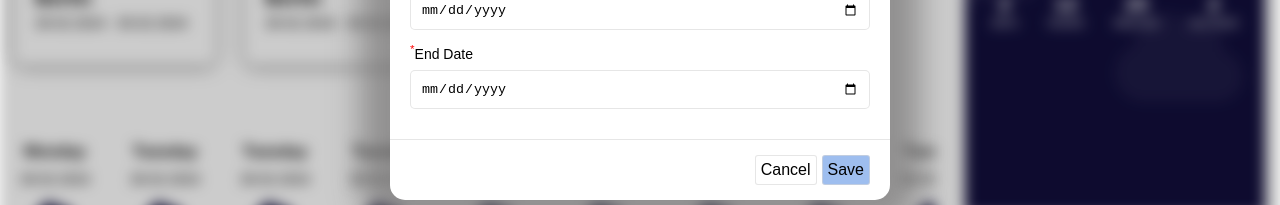
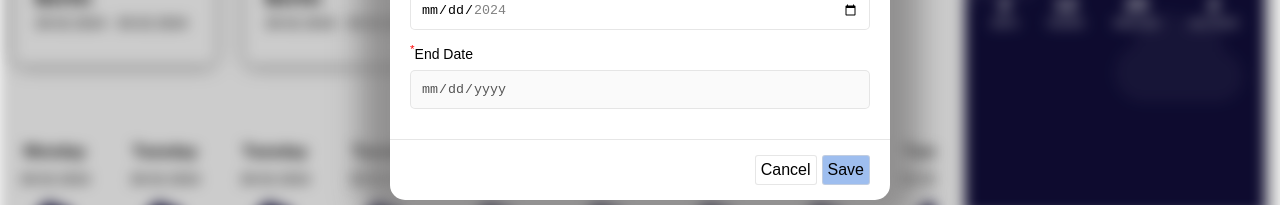
Before and after one commit to Xxandder/weather-app, a React (Vite) app in the folder weather-app/: page / in a window 1280 px wide. Both pictures are taken after a click on the element "Add trip". Shown: the part 415-620 px from the top of the page. Built offline with nearby package versions, Linux system fonts and the light colour scheme.

Commit message:
+ days limit for start date input and locked end date input if start date is null

```diff
--- a/weather-app/src/components/modal/modal.tsx
+++ b/weather-app/src/components/modal/modal.tsx
@@ -1,7 +1,9 @@
-import { useRef } from "react";
+import { useRef, useState } from "react";
 import styles from './styles.module.scss';
 import closeIcon from '~/assets/icons/close-icon.svg';
 import clsx from 'clsx'
+import { convertDateToString } from "~/libs/helpers/helpers.js";
+import { DAYS_FOR_TRIP_RANGE } from "./libs/constants/constants";
 
 type Properties = {
     onClose: () => void;
@@ -10,6 +12,14 @@ type Properties = {
 
 const Modal: React.FC<Properties> = ({onClose, cities}) => {
     const modalRef = useRef<HTMLDialogElement>(null);
+
+    const [startDateValue, setStartDateValue] = useState(false);
+
+    const currentDate = convertDateToString(new Date);
+
+    const futureDate = new Date();
+    futureDate.setDate(futureDate.getDate() + DAYS_FOR_TRIP_RANGE);
+    const maxDate = convertDateToString(futureDate);
 
     return (
     <dialog ref={modalRef}>
@@ -36,11 +46,12 @@ const Modal: React.FC<Properties> = ({onClose, cities}) => {
                     </label>
                     <label className={styles['modal__input']}>
                         <p><sup>*</sup>Start Date</p>
-                        <input type="date" />
+                        <input type="date"  min={currentDate} max={maxDate}
+                            onChange={()=>setStartDateValue(true)}/>
                     </label>
                     <label className={styles['modal__input']}>
                         <p><sup>*</sup>End Date</p>
-                        <input type="date" />
+                        <input type="date" disabled={!Boolean(startDateValue)}/>
                     </label>
 
                 </form>
@@ -49,7 +60,7 @@ const Modal: React.FC<Properties> = ({onClose, cities}) => {
                         styles["modal__button"]
                         )} onClick={onClose}>Cancel</button>
                         <button className={clsx(styles["modal__save"],
-                        styles["modal__button"]
+                        styles["modal__button"],
                         )}>Save</button>
                 </footer>
             </div>
```
